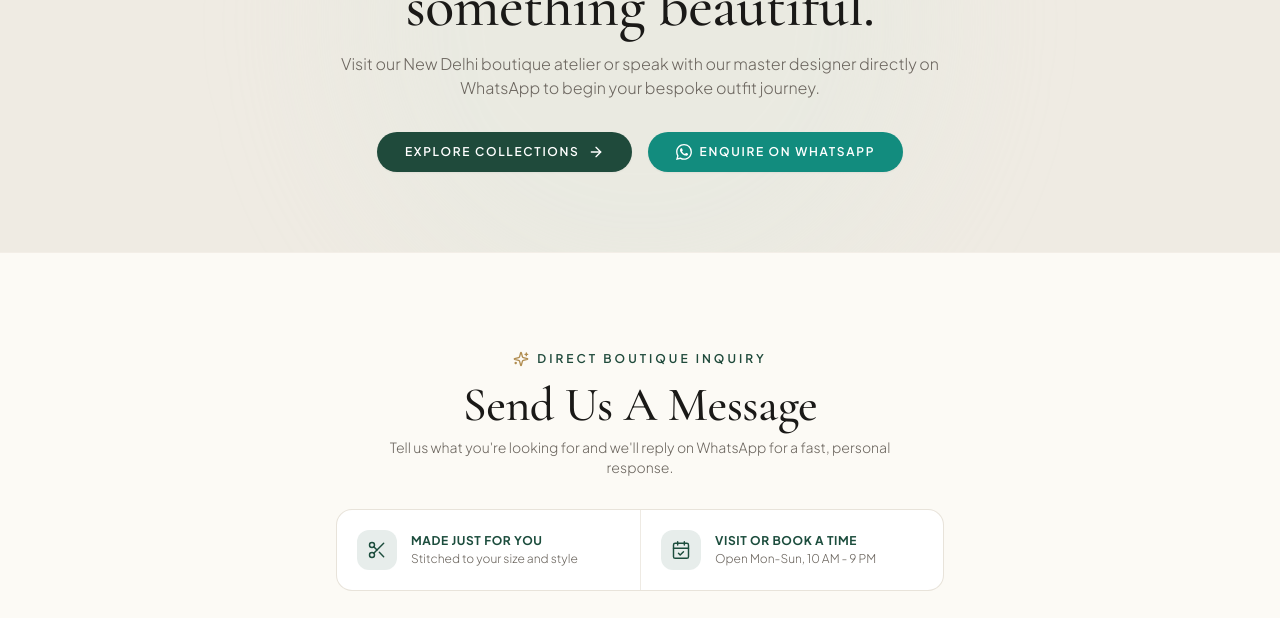
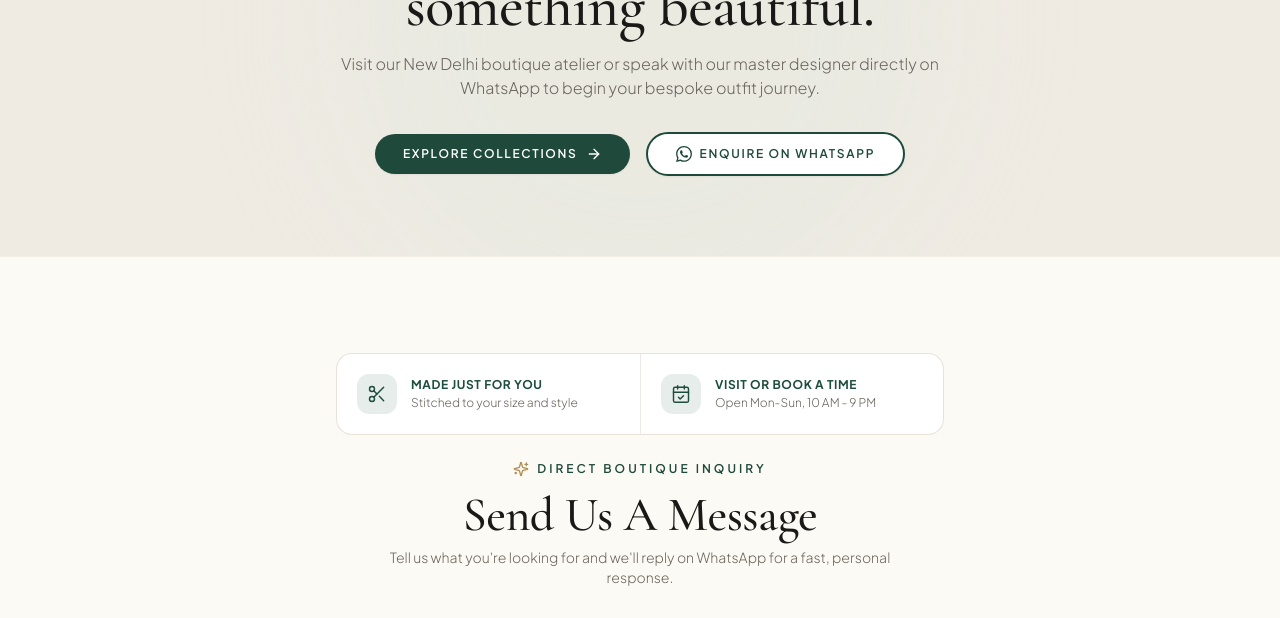
Before and after one commit to vanshika265526/DesignsByBoutique, a Next.js app: page / in a window 1280 px wide. Shown: the part 6760-7378 px from the top of the page. Built offline with nearby package versions, Linux system fonts and the light colour scheme; no server answers; the database is empty; a web font is replaced by a local one.

Commit message:
fix: use absolute URL for OG and Twitter card image

```diff
--- a/src/components/home/HomeContactForm.jsx
+++ b/src/components/home/HomeContactForm.jsx
@@ -52,21 +52,8 @@ export default function HomeContactForm() {
     return (
         <section className="py-16 md:py-24 bg-boutique-bg-card border-t border-boutique-muted-border/40">
             <div className="max-w-2xl mx-auto px-4 sm:px-6 lg:px-8">
-                <div className="text-center mb-8">
-                    <div className="inline-flex items-center gap-2 text-boutique-rose text-xs font-semibold uppercase tracking-[0.25em]">
-                        <Sparkles className="w-4 h-4 text-boutique-gold" />
-                        <span>Direct Boutique Inquiry</span>
-                    </div>
-                    <h2 className="font-serif-editorial text-3xl sm:text-4xl md:text-5xl font-bold text-boutique-charcoal mt-2">
-                        Send Us A Message
-                    </h2>
-                    <p className="text-sm text-boutique-taupe font-light mt-2 max-w-lg mx-auto">
-                        Tell us what you&apos;re looking for and we&apos;ll reply on WhatsApp for a fast, personal response.
-                    </p>
-                </div>
-
-                {/* Feature Callouts Box */}
-                <div className="mb-8 bg-white rounded-2xl border border-boutique-muted-border/80 shadow-xs overflow-hidden grid grid-cols-1 sm:grid-cols-2 divide-y sm:divide-y-0 sm:divide-x divide-boutique-muted-border/60">
+                {/* Feature Callouts Box — shown first */}
+                <div className="mb-6 bg-white rounded-2xl border border-boutique-muted-border/80 shadow-xs overflow-hidden grid grid-cols-1 sm:grid-cols-2 divide-y sm:divide-y-0 sm:divide-x divide-boutique-muted-border/60">
                     {/* Made Just For You */}
                     <div className="p-4 sm:p-5 flex items-center gap-3.5">
                         <div className="p-2.5 rounded-xl bg-[#1c4d3d]/10 text-[#1c4d3d] flex-shrink-0">
@@ -96,6 +83,20 @@ export default function HomeContactForm() {
                             </p>
                         </div>
                     </div>
+                </div>
+
+                {/* Section Header — shown below the callouts */}
+                <div className="text-center mb-8">
+                    <div className="inline-flex items-center gap-2 text-boutique-rose text-xs font-semibold uppercase tracking-[0.25em]">
+                        <Sparkles className="w-4 h-4 text-boutique-gold" />
+                        <span>Direct Boutique Inquiry</span>
+                    </div>
+                    <h2 className="font-serif-editorial text-3xl sm:text-4xl md:text-5xl font-bold text-boutique-charcoal mt-2">
+                        Send Us A Message
+                    </h2>
+                    <p className="text-sm text-boutique-taupe font-light mt-2 max-w-lg mx-auto">
+                        Tell us what you&apos;re looking for and we&apos;ll reply on WhatsApp for a fast, personal response.
+                    </p>
                 </div>
 
                 <form
--- a/src/components/home/SignatureCTA.jsx
+++ b/src/components/home/SignatureCTA.jsx
@@ -40,9 +40,9 @@ export default function SignatureCTA() {
                         href={buildWhatsAppLink()}
                         target="_blank"
                         rel="noopener noreferrer"
-                        className="w-full sm:w-auto inline-flex items-center justify-center gap-2 px-6 sm:px-7 py-3 rounded-full bg-[#128C7E] hover:bg-[#0c6b60] text-white text-xs font-semibold tracking-[0.14em] uppercase whitespace-nowrap transition-all duration-300 shadow-sm hover:shadow-md hover:-translate-y-0.5 active:translate-y-0 text-center"
+                        className="w-full sm:w-auto inline-flex items-center justify-center gap-2 px-6 sm:px-7 py-3 rounded-full bg-white border-2 border-[#1F4A3B] text-[#1F4A3B] hover:bg-[#1F4A3B] hover:text-white text-xs font-semibold tracking-[0.14em] uppercase whitespace-nowrap transition-all duration-300 shadow-sm hover:shadow-md hover:-translate-y-0.5 active:translate-y-0 text-center"
                     >
-                        <WhatsAppIcon className="w-4 h-4 text-white flex-shrink-0" />
+                        <WhatsAppIcon className="w-4 h-4 flex-shrink-0" />
                         <span>ENQUIRE ON WHATSAPP</span>
                     </a>
                 </div>
```
Also changed, not shown: 1 other file (tests, documents, lock files or other folders).
